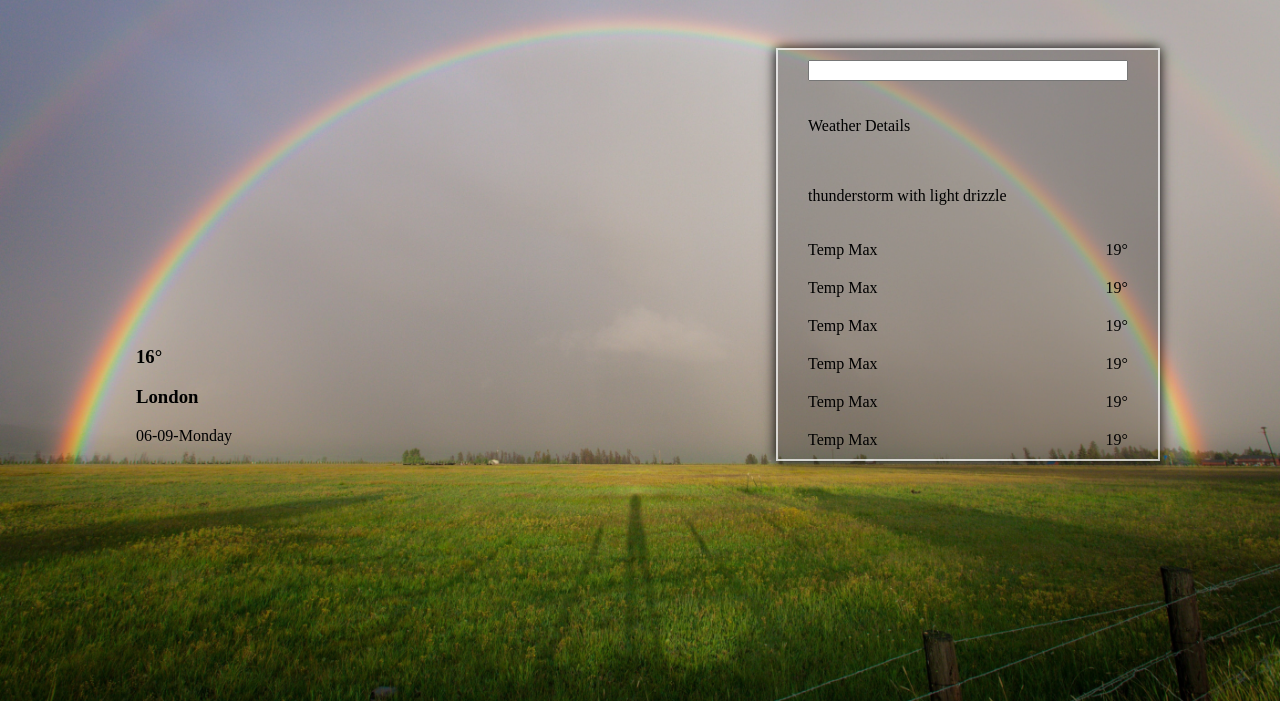
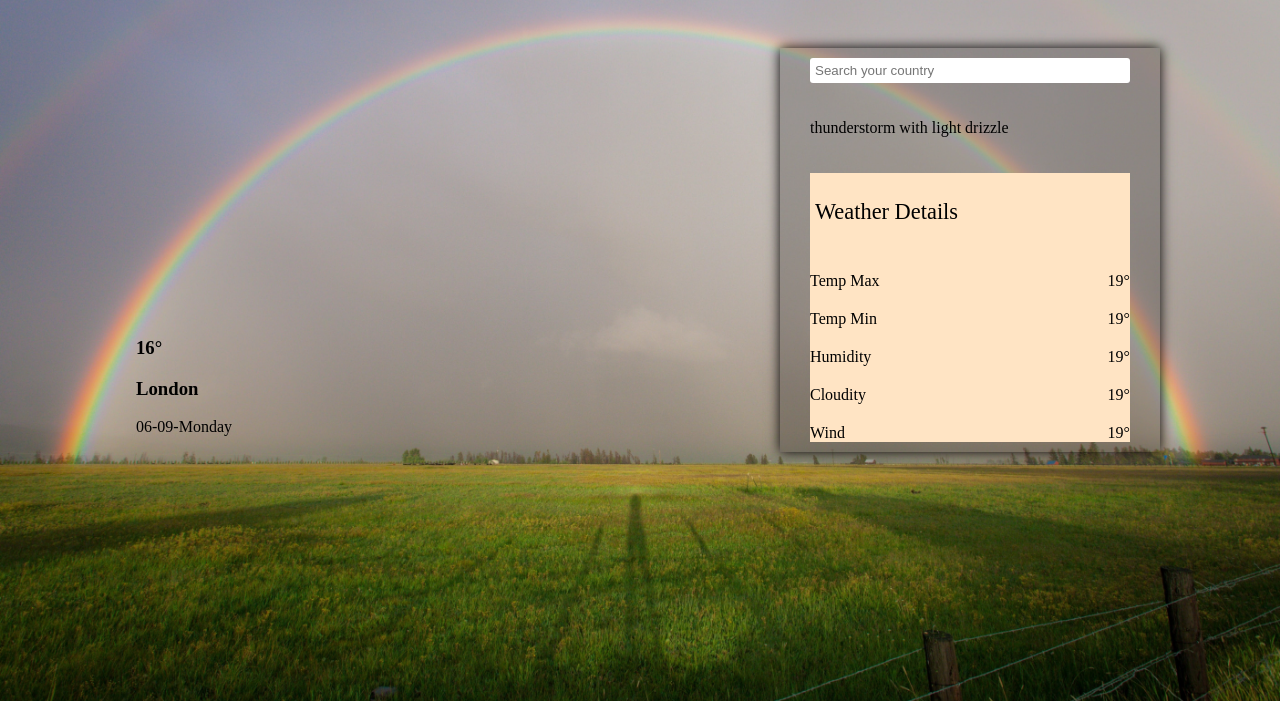
Before and after one commit to eziraa/Weather-App, a Django app: page / in a window 1280 px wide. Shown: the top 701 px of the page. Run offline with Django 5.2, Linux system fonts and the light colour scheme.

Commit message:
adding more style

```diff
--- a/weatherapp/templates/inde.html
+++ b/weatherapp/templates/inde.html
@@ -29,13 +29,28 @@
             display: flex;
             flex-direction: column;
             gap: 20px;
-            border: 2px rgba(255, 255, 255, 0.712) solid;
             padding: 10px 30px;
             box-shadow: 0 0 12px black;
             background-color: rgba(0, 0, 0, 0.221);
             width: 25vw;
         }
-        .temp-max{
+        .search-container input{
+            padding: 5px;
+            border-radius: 3px;
+            border: none;
+        }
+        .weather-detail{
+            background-color: bisque;
+            display: flex;
+            flex-direction: column;
+            gap: 20px;
+        }
+        .weather-detail .title{
+            font-size: 1.4rem;
+            padding: 5px;
+            line-height: 1.1;
+        }
+        .parameter{
             display: flex;
             flex-direction: row;
             justify-content: space-between;
@@ -52,40 +67,39 @@
             </div>
         </div>
         <div class="search-container">
-            <input type="tel" name="" id="">
-            <p>Weather Details</p>
+            <input type="tel" name="" id="" placeholder="Search your country">
             <p>thunderstorm with light drizzle</p>
-            <div class="temp-max">
-                <span class="title">Temp Max</span>
+
+            <div class="weather-detail">
+                <p class="title">Weather Details</p>
+                <div class="parameter temp-max">
+                    <span class="name">Temp Max</span>
                     <span class="value">19°</span>
 
                 </div>
-            <div class="temp-max">
-                <span class="title">Temp Max</span>
+                <div class="parameter temp-min">
+                    <span class="name">Temp Min</span>
                     <span class="value">19°</span>
 
                 </div>
-            <div class="temp-max">
-                <span class="title">Temp Max</span>
+                <div class="parameter cloud">
+                    <span class="name">Humidity</span>
                     <span class="value">19°</span>
 
                 </div>
-            <div class="temp-max">
-                <span class="title">Temp Max</span>
+                <div class="parameter cloud">
+                    <span class="name">Cloudity</span>
                     <span class="value">19°</span>
 
                 </div>
-            <div class="temp-max">
-                <span class="title">Temp Max</span>
-                <span class="value">19°</span>
-
-            </div>
-            <div class="temp-max">
-                <span class="title">Temp Max</span>
+                <div class="parameter wind">
+                    <span class="name">Wind</span>
                     <span class="value">19°</span>
 
                 </div>
             </div>
+
+        </div>
     </div>
 </body>
 </html>
--- a/weatherapp/weather/views.py
+++ b/weatherapp/weather/views.py
@@ -5,9 +5,14 @@ import json
 
 
 def index(request):
-    # if request.method == 'POST':
-    #     city = request.POST['city']
-    #     res = urllib.request.urlopen('http://api.openweathermap.org/data/2.5/weather?q=' +
-    #                                  city+'&appid=cb771e45ac79a4e8e2205c0ce66ff633').read()
-    #     json_data = json.loads(res)
-    return render(request, 'inde.html')
+    if request.method == 'POST':
+        city = request.POST['city']
+        city = city.replace(' ', '%20')
+        res = urllib.request.urlopen('https://api.openweathermap.org/data/2.5/weather?q=' +
+                                     city+'&appid=cb771e45ac79a4e8e2205c0ce66ff633').read()
+        json_data = json.loads(res)
+        with open('data.json', 'w') as file:
+            json.dump(json_data, file, indent=4)
+    else:
+        json_data = ''
+    return render(request, 'inde.html', {'data': json_data})
```
Also changed, not shown: weatherapp/data.json (added, +44 -0 lines). Lines whose indentation alone changed are shown as unchanged.
